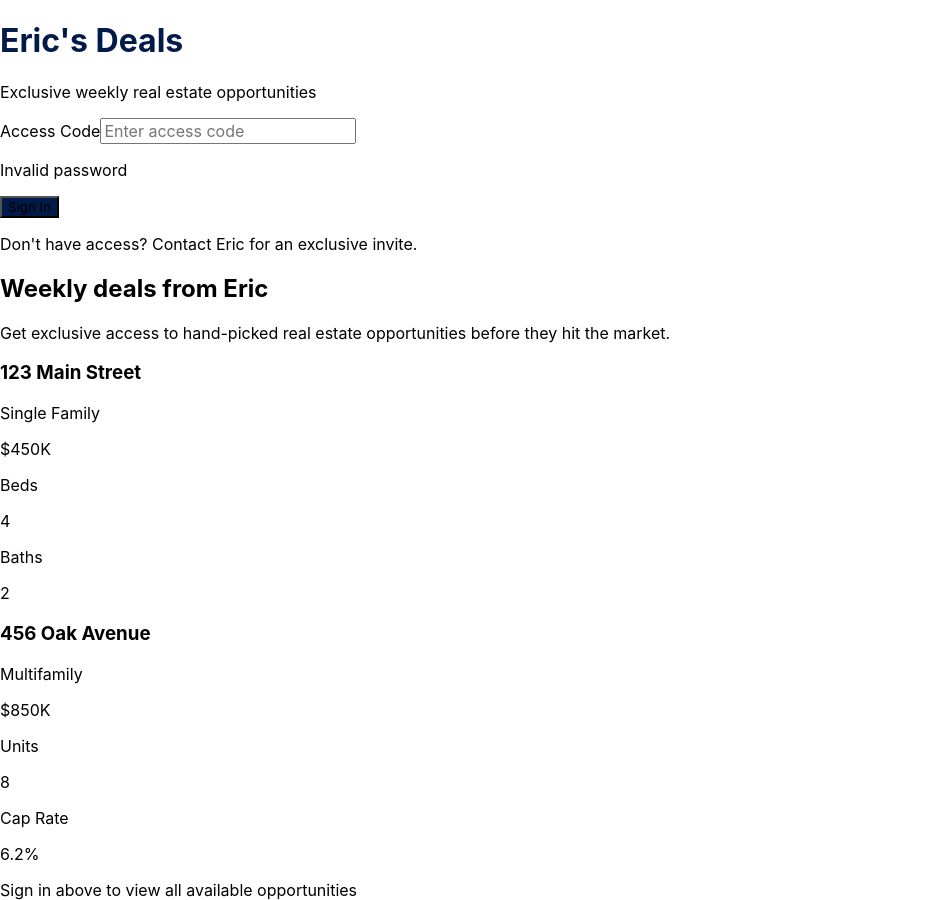
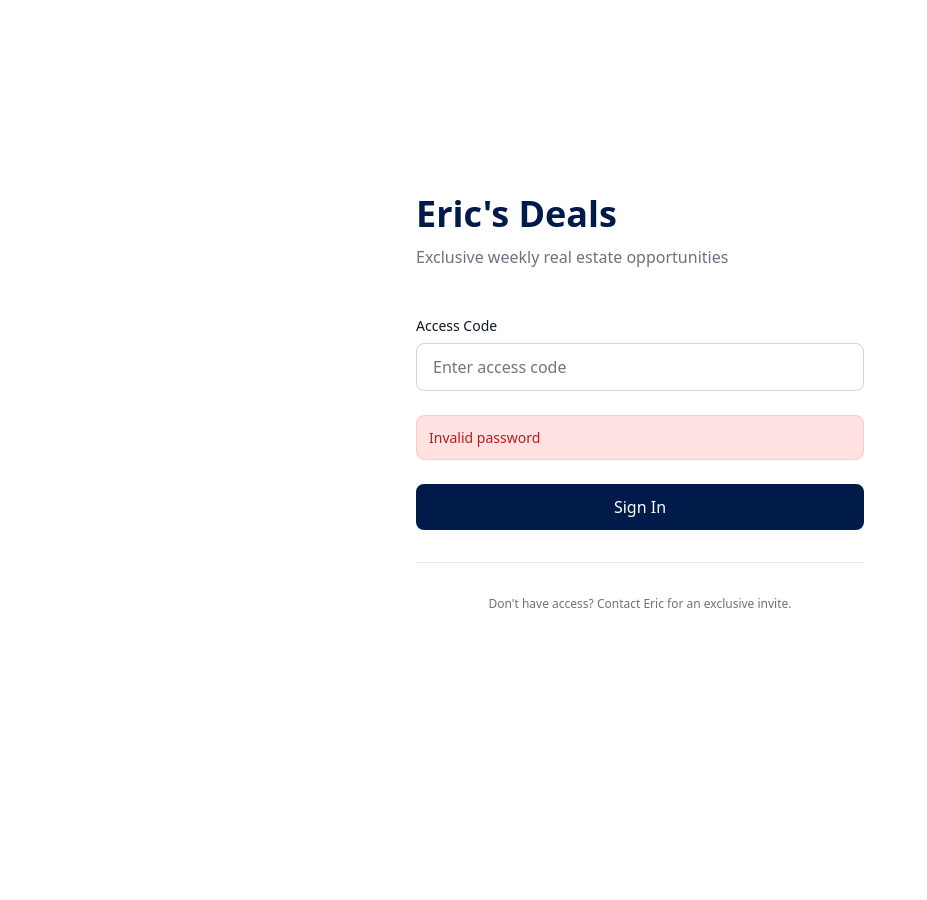
Before and after one commit to epuffenberger/eric-deals, a React (Create React App) app: page / in a window 1280 px wide. Both pictures are taken after typing "Sample123" into the empty fields and a click on the button "Sign In". Shown: the whole page, without its empty margins (0-927 px from the left). After the commit the page ends 800 px from the top, so only its background shows below. Built offline with nearby package versions, Linux system fonts and the light colour scheme.

Commit message:
Update LandingPage.jsx

```diff
--- a/src/pages/LandingPage.jsx
+++ b/src/pages/LandingPage.jsx
@@ -20,18 +20,55 @@ export default function LandingPage({ onLogin }) {
   };
 
   return (
-    <div className="min-h-screen bg-white flex">
-      {/* Left: Signup Form */}
-      <div className="w-full lg:w-1/2 flex flex-col justify-center px-6 py-12 sm:px-12 lg:px-16">
-        <div className="w-full max-w-md mx-auto">
-          <div className="mb-12">
-            <h1 className="text-4xl font-semibold mb-2" style={{ color: '#001a4a' }}>Eric's Deals</h1>
-            <p className="text-gray-600">Exclusive weekly real estate opportunities</p>
+    <div style={{
+      minHeight: '100vh',
+      backgroundColor: '#ffffff',
+      display: 'flex',
+      fontFamily: 'system-ui, -apple-system, sans-serif'
+    }}>
+      {/* Left Side - Login Form */}
+      <div style={{
+        width: '100%',
+        display: 'flex',
+        flexDirection: 'column',
+        justifyContent: 'center',
+        padding: '3rem 1.5rem',
+        '@media (min-width: 1024px)': {
+          width: '50%'
+        }
+      }}>
+        <div style={{
+          width: '100%',
+          maxWidth: '28rem',
+          margin: '0 auto'
+        }}>
+          <div style={{ marginBottom: '3rem' }}>
+            <h1 style={{
+              fontSize: '2.25rem',
+              fontWeight: 600,
+              color: '#001a4a',
+              margin: '0 0 0.5rem 0'
+            }}>
+              Eric's Deals
+            </h1>
+            <p style={{
+              color: '#6b7280',
+              margin: 0,
+              fontSize: '16px'
+            }}>
+              Exclusive weekly real estate opportunities
+            </p>
           </div>
 
-          <form onSubmit={handleSubmit} className="space-y-6">
+          <form onSubmit={handleSubmit} style={{ display: 'flex', flexDirection: 'column', gap: '1.5rem' }}>
             <div>
-              <label className="block text-sm font-medium text-gray-900 mb-2">
+              <label style={{
+                display: 'block',
+                fontSize: '14px',
+                fontWeight: 500,
+                color: '#111827',
+                marginBottom: '0.5rem'
+              }}>
                 Access Code
               </label>
               <input
@@ -39,82 +76,243 @@ export default function LandingPage({ onLogin }) {
                 value={password}
                 onChange={(e) => setPassword(e.target.value)}
                 placeholder="Enter access code"
-                className="w-full px-4 py-3 border border-gray-300 rounded-lg focus:outline-none focus:ring-2 focus:ring-blue-500 focus:border-transparent"
+                style={{
+                  width: '100%',
+                  padding: '0.75rem 1rem',
+                  border: '1px solid #d1d5db',
+                  borderRadius: '0.5rem',
+                  fontSize: '16px',
+                  boxSizing: 'border-box'
+                }}
                 disabled={loading}
                 autoFocus
               />
             </div>
 
             {error && (
-              <div className="p-3 bg-red-50 border border-red-200 rounded-lg">
-                <p className="text-sm text-red-700">{error}</p>
+              <div style={{
+                padding: '0.75rem',
+                backgroundColor: '#fee2e2',
+                border: '1px solid #fecaca',
+                borderRadius: '0.5rem'
+              }}>
+                <p style={{
+                  fontSize: '14px',
+                  color: '#b91c1c',
+                  margin: 0
+                }}>
+                  {error}
+                </p>
               </div>
             )}
 
             <button
               type="submit"
               disabled={loading}
-              className="w-full py-3 px-4 rounded-lg font-medium text-white transition disabled:opacity-50"
-              style={{ backgroundColor: '#001a4a' }}
+              style={{
+                width: '100%',
+                padding: '0.75rem 1rem',
+                borderRadius: '0.5rem',
+                fontWeight: 500,
+                color: '#ffffff',
+                backgroundColor: '#001a4a',
+                border: 'none',
+                fontSize: '16px',
+                cursor: loading ? 'not-allowed' : 'pointer',
+                opacity: loading ? 0.5 : 1,
+                transition: 'opacity 0.2s'
+              }}
             >
               {loading ? 'Signing in...' : 'Sign In'}
             </button>
           </form>
 
-          <div className="mt-8 pt-8 border-t border-gray-200">
-            <p className="text-xs text-gray-500 text-center">
+          <div style={{
+            marginTop: '2rem',
+            paddingTop: '2rem',
+            borderTop: '1px solid #e5e7eb'
+          }}>
+            <p style={{
+              fontSize: '12px',
+              color: '#6b7280',
+              textAlign: 'center',
+              margin: 0
+            }}>
               Don't have access? Contact Eric for an exclusive invite.
             </p>
           </div>
         </div>
       </div>
 
-      {/* Right: Preview */}
-      <div className="hidden lg:flex lg:w-1/2 bg-gradient-to-br from-gray-50 to-gray-100 flex-col justify-center px-12">
-        <div className="max-w-md">
-          <h2 className="text-3xl font-semibold text-gray-900 mb-6">Weekly deals from Eric</h2>
-          <p className="text-gray-600 mb-12">Get exclusive access to hand-picked real estate opportunities before they hit the market.</p>
+      {/* Right Side - Preview (Hidden on mobile) */}
+      <div style={{
+        display: 'none',
+        width: '50%',
+        background: 'linear-gradient(to bottom right, #f3f4f6, #e5e7eb)',
+        flexDirection: 'column',
+        justifyContent: 'center',
+        padding: '3rem',
+        '@media (min-width: 1024px)': {
+          display: 'flex'
+        }
+      }}>
+        <div style={{ maxWidth: '28rem' }}>
+          <h2 style={{
+            fontSize: '1.875rem',
+            fontWeight: 600,
+            color: '#111827',
+            marginBottom: '1.5rem'
+          }}>
+            Weekly deals from Eric
+          </h2>
 
-          {/* Preview Cards */}
-          <div className="space-y-4">
-            {/* Single Family Card */}
-            <div className="bg-white rounded-lg border border-gray-200 overflow-hidden hover:shadow-md transition">
-              <div className="h-32 bg-gradient-to-br from-blue-50 to-blue-100"></div>
-              <div className="p-4">
-                <div className="flex justify-between items-start mb-3">
-                  <div>
-                    <h3 className="font-semibold text-gray-900 text-sm">123 Main Street</h3>
-                    <p className="text-xs text-gray-500">Single Family</p>
-                  </div>
-                  <span className="font-semibold text-gray-900">$450K</span>
+          <p style={{
+            color: '#4b5563',
+            marginBottom: '3rem',
+            lineHeight: '1.6'
+          }}>
+            Get exclusive access to hand-picked real estate opportunities before they hit the market.
+          </p>
+
+          {/* Preview Card 1 */}
+          <div style={{
+            backgroundColor: '#ffffff',
+            borderRadius: '0.5rem',
+            border: '1px solid #d1d5db',
+            overflow: 'hidden',
+            marginBottom: '1rem',
+            transition: 'box-shadow 0.2s'
+          }}>
+            <div style={{
+              height: '128px',
+              background: 'linear-gradient(135deg, #dbeafe, #bfdbfe)',
+              display: 'flex',
+              alignItems: 'center',
+              justifyContent: 'center'
+            }}></div>
+            <div style={{ padding: '1rem' }}>
+              <div style={{
+                display: 'flex',
+                justifyContent: 'space-between',
+                alignItems: 'flex-start',
+                marginBottom: '0.75rem'
+              }}>
+                <div>
+                  <h3 style={{
+                    fontWeight: 600,
+                    color: '#111827',
+                    fontSize: '14px',
+                    margin: '0 0 0.25rem 0'
+                  }}>
+                    123 Main Street
+                  </h3>
+                  <p style={{
+                    fontSize: '12px',
+                    color: '#6b7280',
+                    margin: 0
+                  }}>
+                    Single Family
+                  </p>
                 </div>
-                <div className="grid grid-cols-2 gap-3 text-xs">
-                  <div><p className="text-gray-500">Beds</p><p className="font-medium text-gray-900">4</p></div>
-                  <div><p className="text-gray-500">Baths</p><p className="font-medium text-gray-900">2</p></div>
+                <span style={{
+                  fontWeight: 600,
+                  color: '#111827',
+                  fontSize: '14px'
+                }}>
+                  $450K
+                </span>
+              </div>
+              <div style={{
+                display: 'grid',
+                gridTemplateColumns: '1fr 1fr',
+                gap: '0.75rem',
+                fontSize: '12px'
+              }}>
+                <div>
+                  <p style={{ color: '#6b7280', margin: 0 }}>Beds</p>
+                  <p style={{ fontWeight: 600, color: '#111827', margin: '0.25rem 0 0 0' }}>4</p>
                 </div>
-              </div>
-            </div>
-
-            {/* Multifamily Card */}
-            <div className="bg-white rounded-lg border border-gray-200 overflow-hidden hover:shadow-md transition">
-              <div className="h-32 bg-gradient-to-br from-emerald-50 to-emerald-100"></div>
-              <div className="p-4">
-                <div className="flex justify-between items-start mb-3">
-                  <div>
-                    <h3 className="font-semibold text-gray-900 text-sm">456 Oak Avenue</h3>
-                    <p className="text-xs text-gray-500">Multifamily</p>
-                  </div>
-                  <span className="font-semibold text-gray-900">$850K</span>
-                </div>
-                <div className="grid grid-cols-2 gap-3 text-xs">
-                  <div><p className="text-gray-500">Units</p><p className="font-medium text-gray-900">8</p></div>
-                  <div><p className="text-gray-500">Cap Rate</p><p className="font-medium text-gray-900">6.2%</p></div>
+                <div>
+                  <p style={{ color: '#6b7280', margin: 0 }}>Baths</p>
+                  <p style={{ fontWeight: 600, color: '#111827', margin: '0.25rem 0 0 0' }}>2</p>
                 </div>
               </div>
             </div>
           </div>
 
-          <p className="text-xs text-gray-500 mt-6">Sign in above to view all available opportunities</p>
+          {/* Preview Card 2 */}
+          <div style={{
+            backgroundColor: '#ffffff',
+            borderRadius: '0.5rem',
+            border: '1px solid #d1d5db',
+            overflow: 'hidden',
+            marginBottom: '1.5rem',
+            transition: 'box-shadow 0.2s'
+          }}>
+            <div style={{
+              height: '128px',
+              background: 'linear-gradient(135deg, #dcfce7, #bbf7d0)',
+              display: 'flex',
+              alignItems: 'center',
+              justifyContent: 'center'
+            }}></div>
+            <div style={{ padding: '1rem' }}>
+              <div style={{
+                display: 'flex',
+                justifyContent: 'space-between',
+                alignItems: 'flex-start',
+                marginBottom: '0.75rem'
+              }}>
+                <div>
+                  <h3 style={{
+                    fontWeight: 600,
+                    color: '#111827',
+                    fontSize: '14px',
+                    margin: '0 0 0.25rem 0'
+                  }}>
+                    456 Oak Avenue
+                  </h3>
+                  <p style={{
+                    fontSize: '12px',
+                    color: '#6b7280',
+                    margin: 0
+                  }}>
+                    Multifamily
+                  </p>
+                </div>
+                <span style={{
+                  fontWeight: 600,
+                  color: '#111827',
+                  fontSize: '14px'
+                }}>
+                  $850K
+                </span>
+              </div>
+              <div style={{
+                display: 'grid',
+                gridTemplateColumns: '1fr 1fr',
+                gap: '0.75rem',
+                fontSize: '12px'
+              }}>
+                <div>
+                  <p style={{ color: '#6b7280', margin: 0 }}>Units</p>
+                  <p style={{ fontWeight: 600, color: '#111827', margin: '0.25rem 0 0 0' }}>8</p>
+                </div>
+                <div>
+                  <p style={{ color: '#6b7280', margin: 0 }}>Cap Rate</p>
+                  <p style={{ fontWeight: 600, color: '#111827', margin: '0.25rem 0 0 0' }}>6.2%</p>
+                </div>
+              </div>
+            </div>
+          </div>
+
+          <p style={{
+            fontSize: '12px',
+            color: '#6b7280',
+            margin: 0
+          }}>
+            Sign in above to view all available opportunities
+          </p>
         </div>
       </div>
     </div>
```
